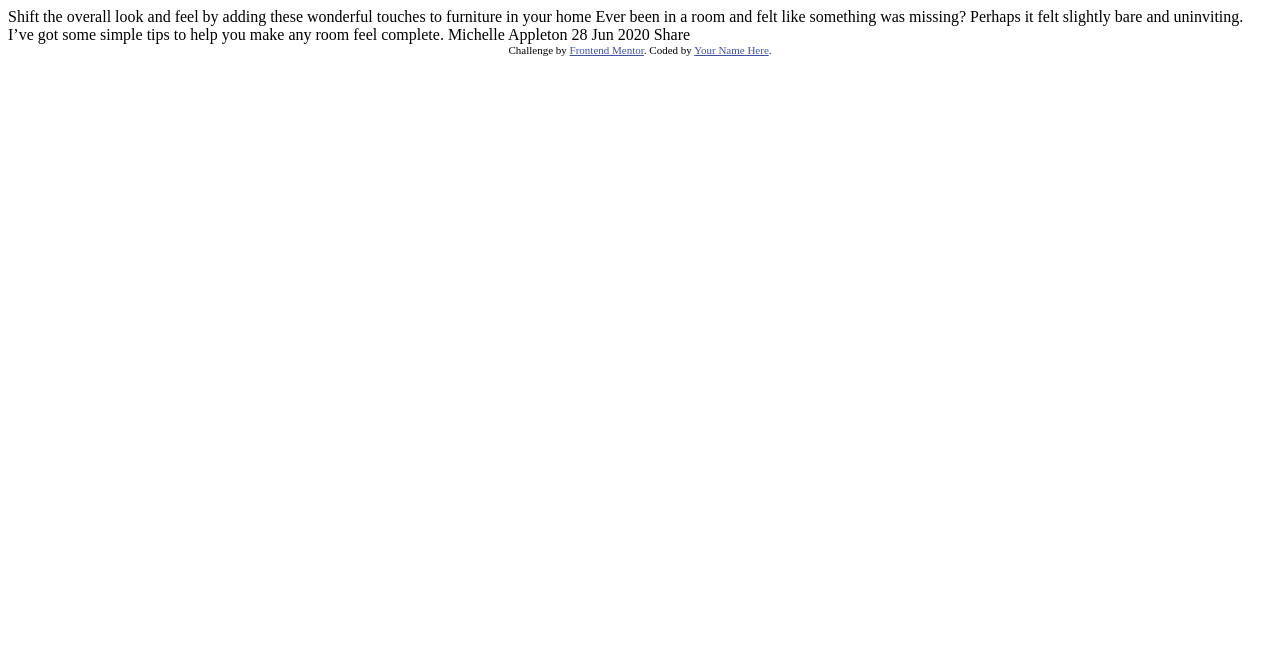
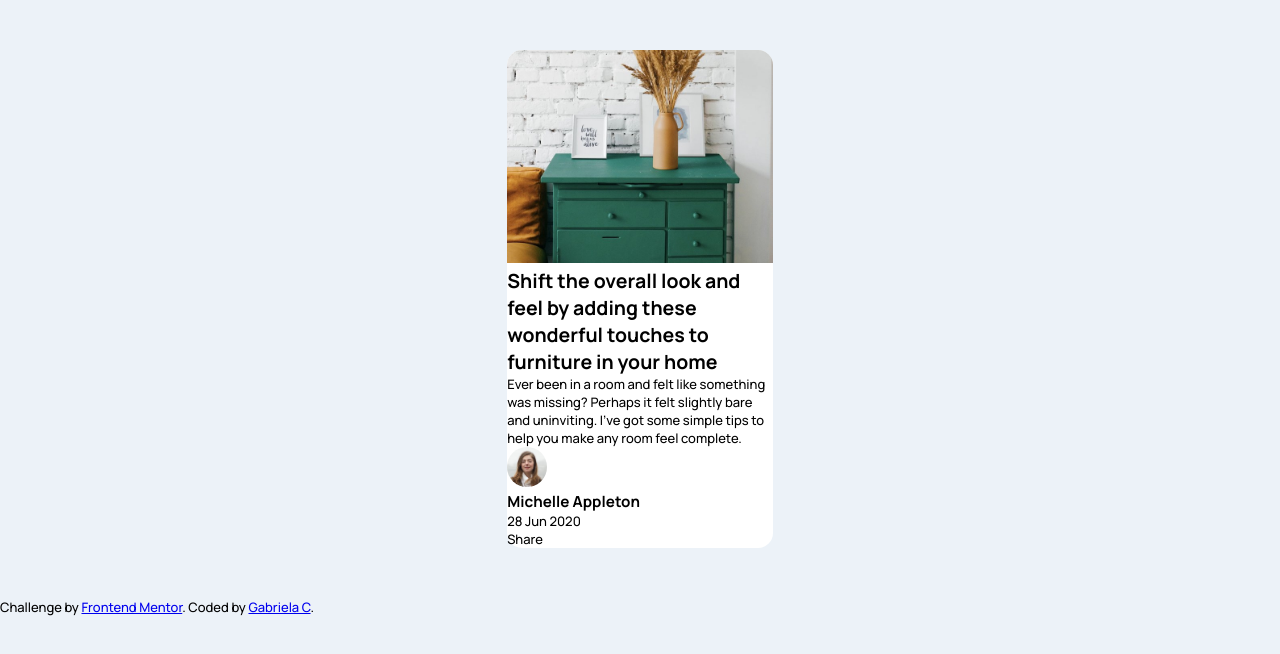
Before and after one commit to gcardenasdev/article-preview-component, a plain HTML site: page index.html in a window 1280 px wide. Drawn offline with Linux system fonts and the light colour scheme.

Commit message:
Rewrote all the code from scratch

```diff
--- a/index.html
+++ b/index.html
@@ -5,32 +5,42 @@
   <meta name="viewport" content="width=device-width, initial-scale=1.0"> <!-- displays site properly based on user's device -->
 
   <link rel="icon" type="image/png" sizes="32x32" href="./images/favicon-32x32.png">
+  <link rel="preconnect" href="https://fonts.gstatic.com">
+  <link href="https://fonts.googleapis.com/css2?family=Manrope:wght@500;700&display=swap" rel="stylesheet">
+  <link rel="stylesheet" href="style.css">
 
-  <title>Frontend Mentor | Article preview component</title>
-
-  <!-- Feel free to remove these styles or customise in your own stylesheet 👍 -->
-  <style>
-    .attribution { font-size: 11px; text-align: center; }
-    .attribution a { color: hsl(228, 45%, 44%); }
-  </style>
 </head>
 <body>
+  <article class="container">
+    <header class="article-picture">
+      <img src="images/drawers.jpg" alt="picture of green drawers with frames and a vase on top"></img>
+    </header>
+    <section class="preview">
+      <h2 class="title">Shift the overall look and feel by adding these wonderful
+      touches to furniture in your home</h2>
+      <p class="content">Ever been in a room and felt like something was missing? Perhaps
+      it felt slightly bare and uninviting. I’ve got some simple tips
+      to help you make any room feel complete.</p>
+      <footer class="contact">
+        <div class="author-avatar">
+          <img src="images/avatar-michelle.jpg" alt="picture of the author"></img>
+        </div>
+        <div class="author-info">
+          <h3 class="author-name">Michelle Appleton</h3>
+          <p class="date">28 Jun 2020</p>
+        </div>
+        <div class="share">Share</div>
+      </footer>
+    </section>
+  </article>
 
-  Shift the overall look and feel by adding these wonderful
-  touches to furniture in your home
 
-  Ever been in a room and felt like something was missing? Perhaps
-  it felt slightly bare and uninviting. I’ve got some simple tips
-  to help you make any room feel complete.
-
-  Michelle Appleton
-  28 Jun 2020
-
-  Share
+</div>
 
   <div class="attribution">
     Challenge by <a href="https://www.frontendmentor.io?ref=challenge" target="_blank">Frontend Mentor</a>.
-    Coded by <a href="#">Your Name Here</a>.
+    Coded by <a href="https://github.com/gcardenasdev/article-preview-component">Gabriela C</a>.
   </div>
+
 </body>
 </html>
--- /dev/null
+++ b/style.css
@@ -0,0 +1,28 @@
+* {
+  box-sizing: border-box;
+  margin: 0;
+  padding: 0;
+}
+
+body {
+  font-size: 13px;
+  background-color: hsl(210, 46%, 95%);
+  font-family: 'Manrope', sans-serif;
+}
+
+.container {
+  margin: 50px auto;
+  max-width: 20.4375em;
+  background-color: white;
+  border-radius: 15px;
+}
+
+.article-picture img{
+  max-width: 100%;
+  border-radius: 15px 15px 0 0;
+}
+
+.author-avatar img {
+  max-width: 40px;
+  border-radius: 50%;
+}
```
Also changed, not shown: 1 other file.
